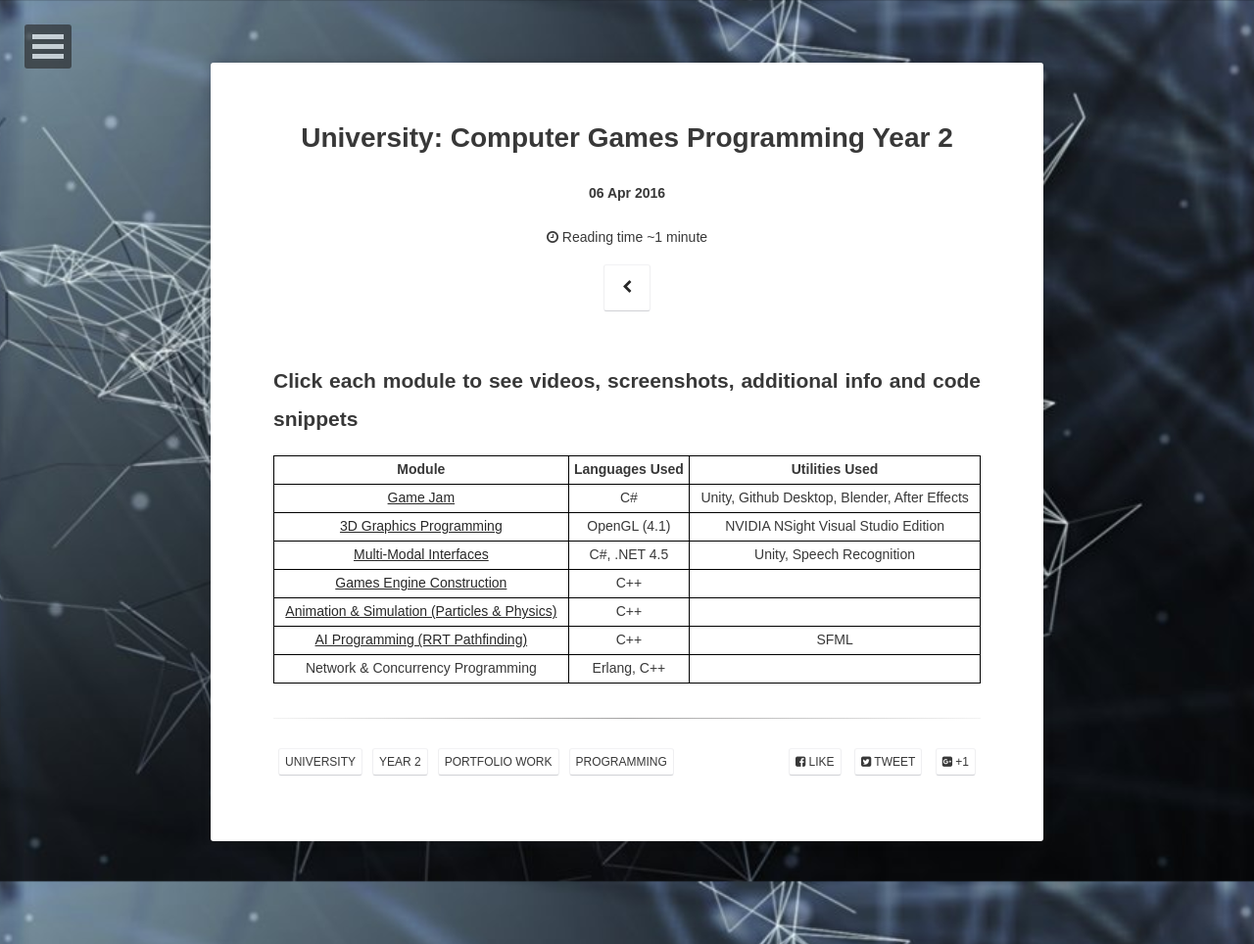
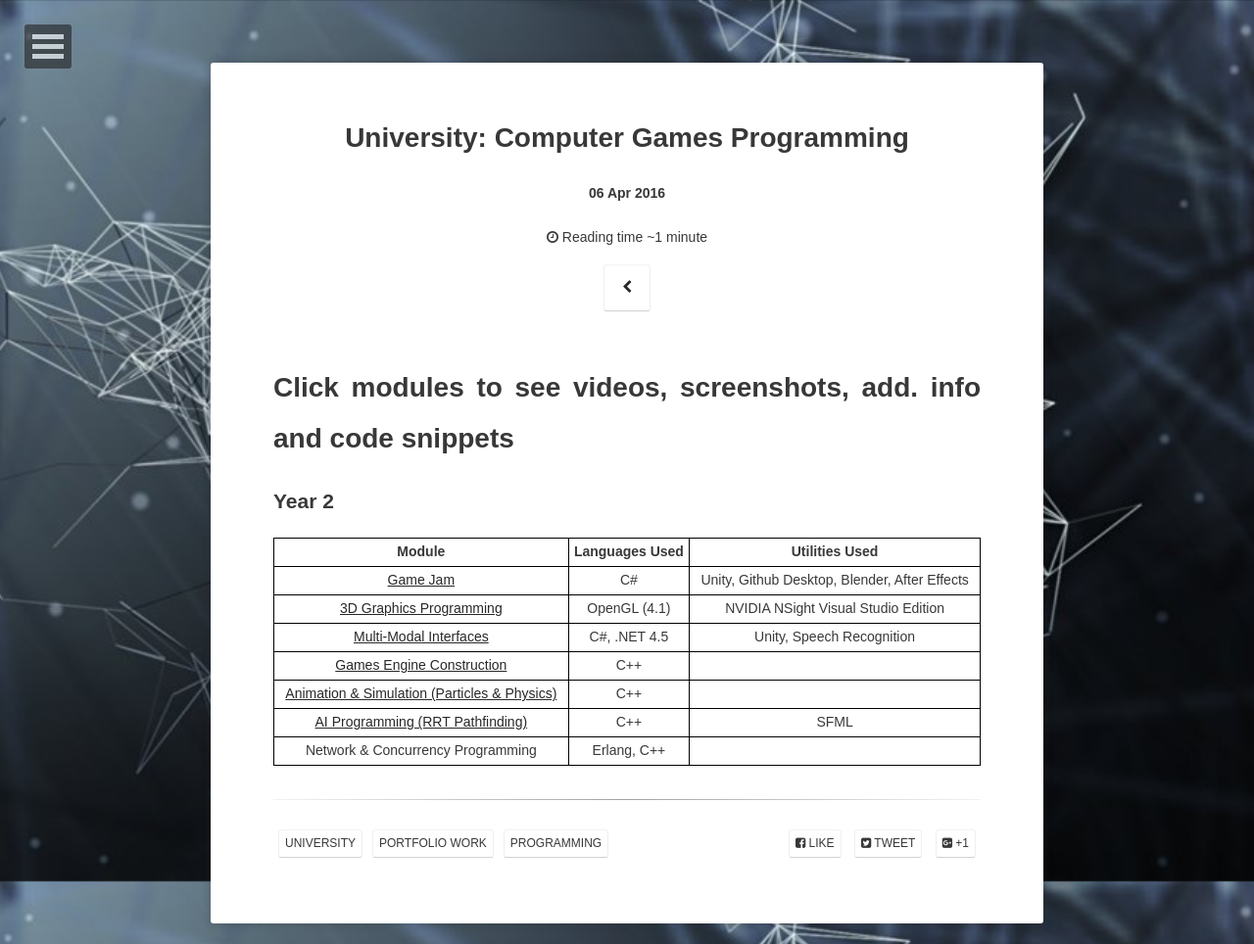
Before and after one commit to WearyWanderer/Website, a Jekyll site: the page built from _posts/2016-08-04-University.md, in a window 1280 px wide. Shown: the whole page at 98% size. Built offline with Jekyll 4.4.1, drawn with Linux system fonts in a browser that asks for light colours; some web fonts are replaced.

Commit message:
Trying diff headers

```diff
--- a/_posts/2016-08-04-University-Year-2.md
+++ b/_posts/2016-08-04-University.md
@@ -1,19 +1,21 @@
 ---
 layout: post
-title:  "University: Computer Games Programming Year 2"
+title:  "University: Computer Games Programming"
 date:   2016-04-06
-excerpt: "A portal page for the projects related to BSc Computer Games Programming Year 2"
+excerpt: "A portal page for the projects related to BSc Computer Games Programming @ Teesside University"
 project: true
 tag:
 - university
-- year 2
 - portfolio work
 - programming
 comments: false
 ---
 
-Click each module to see videos, screenshots, additional info and code snippets
-------
+Click modules to see videos, screenshots, add. info and code snippets
+=====
+
+Year 2
+-----
 
  |--------+----------------+----------------|
  |Module|Languages Used|Utilities Used|
```
